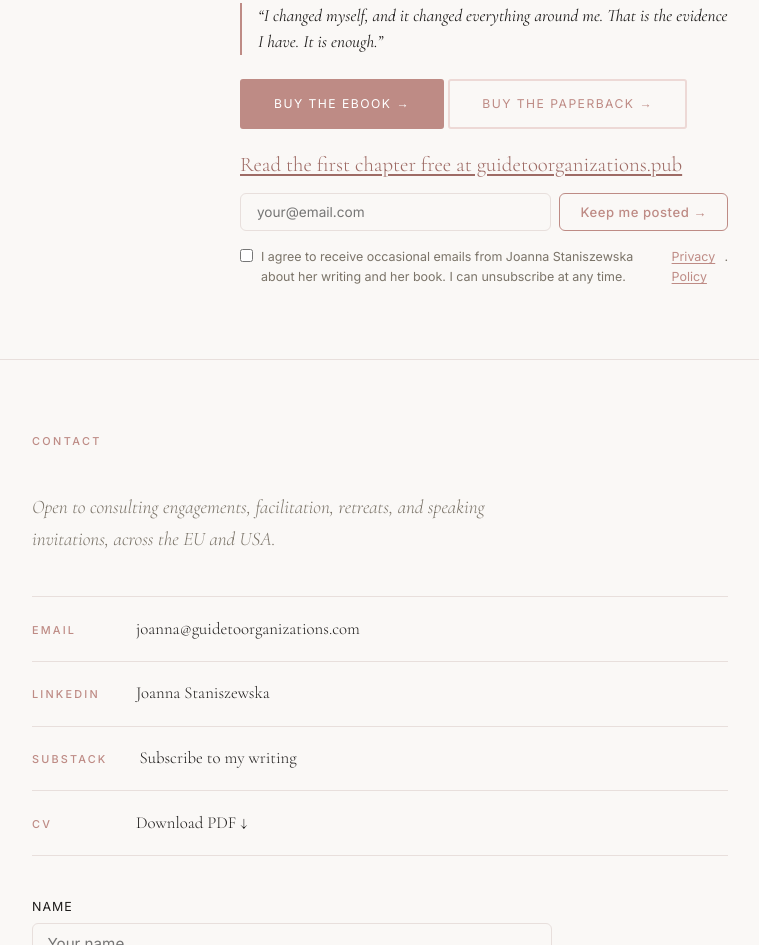
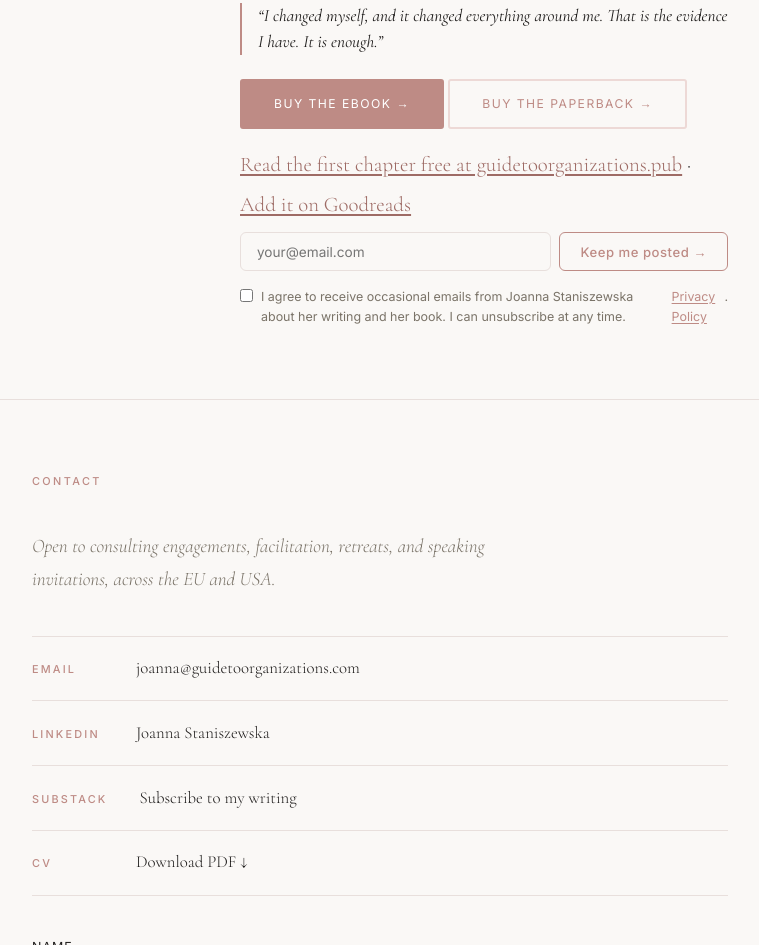
Before and after one commit to jstaniszewska-101/jstaniszewska-101.github.io, a plain HTML site: page index.html in a window 1280 px wide. Shown: the part 6115-7060 px from the top of the page, without its empty margins (260-1019 px from the left). Drawn offline with nearby package versions, Linux system fonts and the light colour scheme.

Commit message:
Goodreads link, secondary paperback button, FAQ store link
Co-Authored-By: Claude Sonnet 5.5 <noreply@anthropic.com>

```diff
--- a/index.html
+++ b/index.html
@@ -434,7 +434,7 @@
           Buy the ebook &rarr;
         </a>
         <a href="https://www.amazon.com/dp/8398300906" class="btn btn-outline" target="_blank" rel="noopener">Buy the paperback &rarr;</a>
-        <p class="about-text" style="margin-top:1rem;"><a href="https://guidetoorganizations.pub" target="_blank" rel="noopener" class="inline-link">Read the first chapter free at guidetoorganizations.pub</a></p>
+        <p class="about-text" style="margin-top:1rem;"><a href="https://guidetoorganizations.pub" target="_blank" rel="noopener" class="inline-link">Read the first chapter free at guidetoorganizations.pub</a> &middot; <a href="https://www.goodreads.com/book/show/265040933-living-in-organizations" target="_blank" rel="noopener" class="inline-link">Add it on Goodreads</a></p>
 
         <form action="https://formspree.io/f/xpqvgyab" method="POST" class="notify-form-inline">
           <input type="hidden" name="_subject" value="Newsletter signup (guidetoorganizations.com)" />
```
